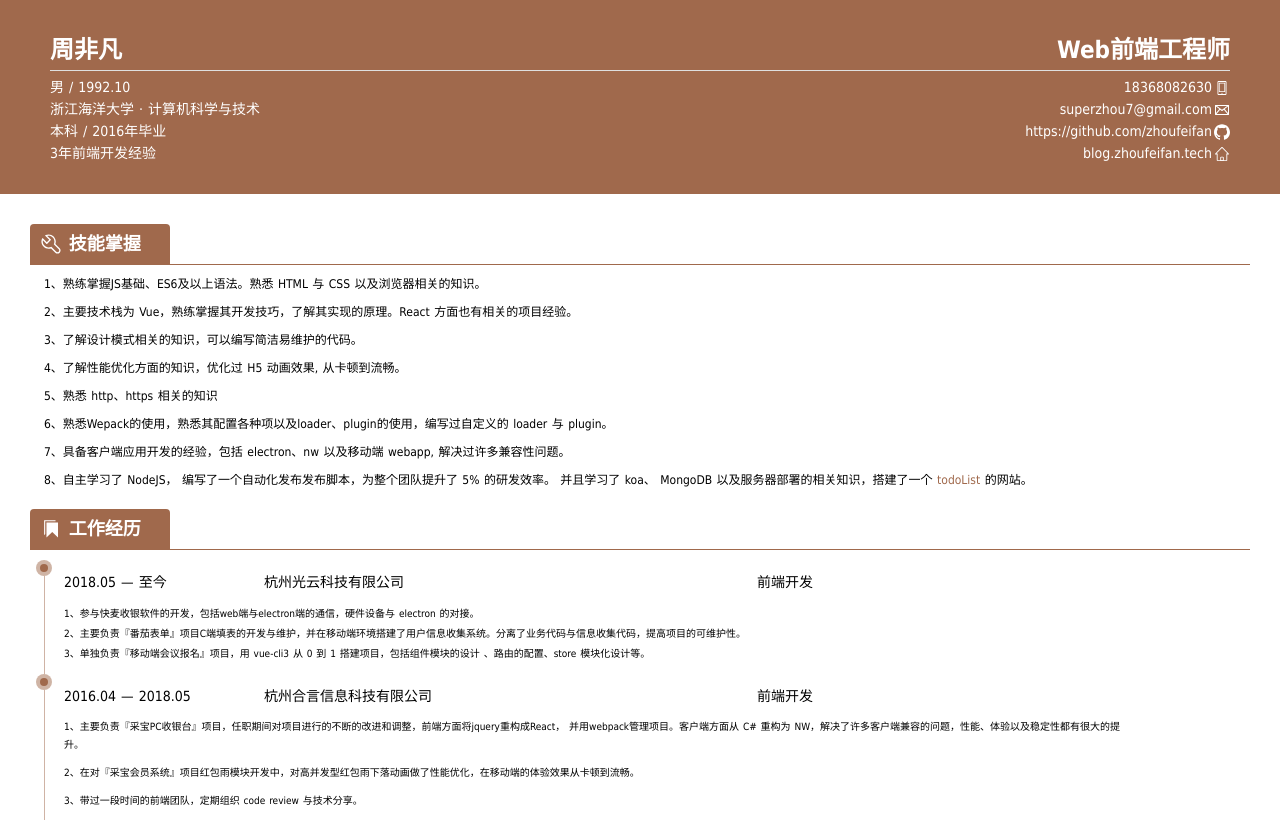
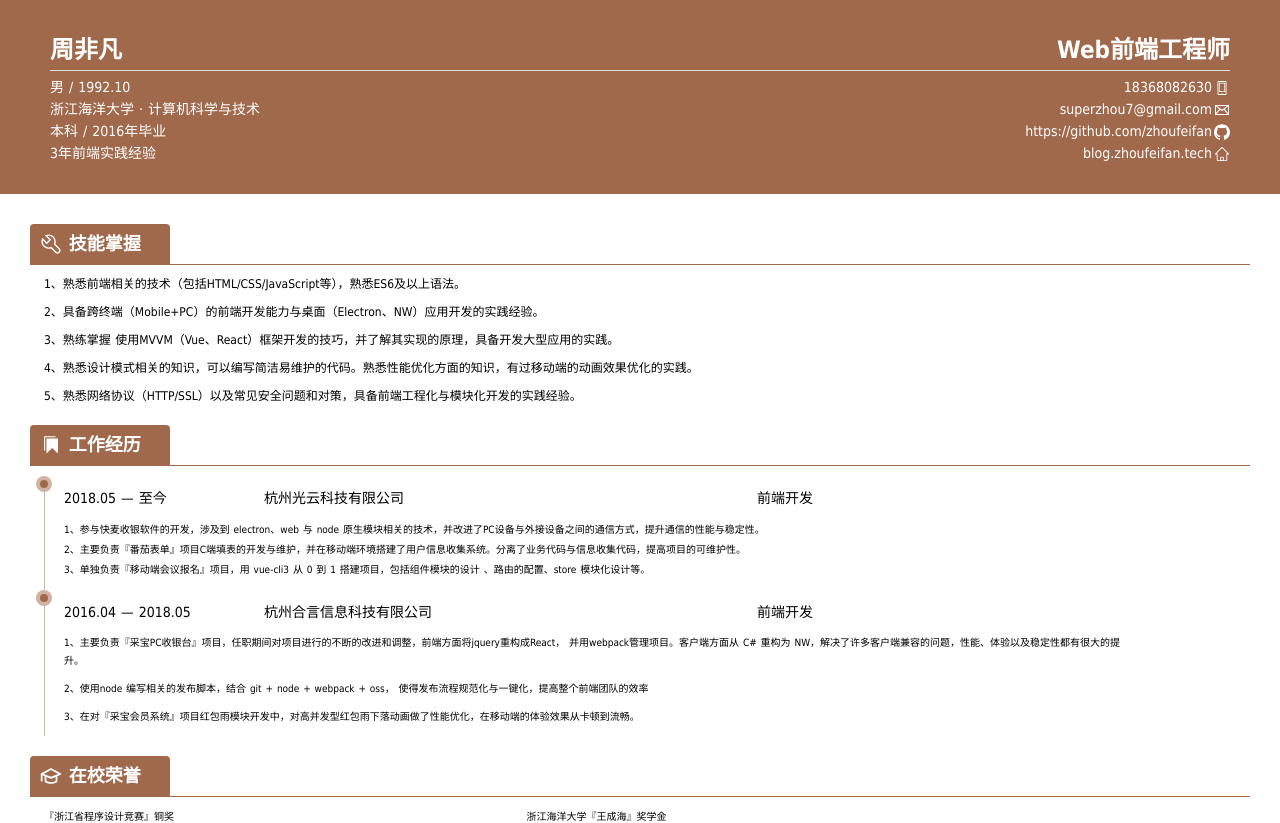
Before and after one commit to zhoufeifan/my-resume, a Nuxt app: page / in a window 1280 px wide. Shown: the top 823 px of the page. Built offline with nearby package versions, Linux system fonts and the light colour scheme; no server answers.

Commit message:
更新简历

```diff
--- a/components/Header.vue
+++ b/components/Header.vue
@@ -15,7 +15,7 @@
                         <li>男 / 1992.10</li>
                         <li>浙江海洋大学 · 计算机科学与技术</li>
                         <li>本科 / 2016年毕业</li>
-                        <li>3年前端开发经验</li>
+                        <li>3年前端实践经验</li>
                     </ul>
                 </div>
                 <div class="personal-contact">
--- a/components/SkillManages.vue
+++ b/components/SkillManages.vue
@@ -1,29 +1,19 @@
 <template>
   <div class="containers">
     <p class="content">
-      1、熟练掌握JS基础、ES6及以上语法。熟悉 HTML 与 CSS 以及浏览器相关的知识。
+      1、熟悉前端相关的技术（包括HTML/CSS/JavaScript等），熟悉ES6及以上语法。
     </p>
     <p class="content">
-      2、主要技术栈为 Vue，熟练掌握其开发技巧，了解其实现的原理。React 方面也有相关的项目经验。
+      2、具备跨终端（Mobile+PC）的前端开发能力与桌面（Electron、NW）应用开发的实践经验。
     </p>
     <p class="content">
-      3、了解设计模式相关的知识，可以编写简洁易维护的代码。
+      3、熟练掌握 使用MVVM（Vue、React）框架开发的技巧，并了解其实现的原理，具备开发大型应用的实践。
     </p>
     <p class="content">
-      4、了解性能优化方面的知识，优化过 H5 动画效果, 从卡顿到流畅。
+      4、熟悉设计模式相关的知识，可以编写简洁易维护的代码。熟悉性能优化方面的知识，有过移动端的动画效果优化的实践。
     </p>
     <p class="content">
-      5、熟悉 http、https 相关的知识
-    </p>
-    <p class="content">
-      6、熟悉Wepack的使用，熟悉其配置各种项以及loader、plugin的使用，编写过自定义的 loader 与 plugin。
-    </p>
-    <p class="content">
-      7、具备客户端应用开发的经验，包括 electron、nw 以及移动端 webapp, 解决过许多兼容性问题。
-    </p>
-    <p class="content">
-      8、自主学习了 NodeJS， 编写了一个自动化发布发布脚本，为整个团队提升了 5% 的研发效率。
-      并且学习了 koa、 MongoDB 以及服务器部署的相关知识，搭建了一个 <a href="http://todolist.zhoufeifan.tech/dist/index.html#/">todoList</a> 的网站。
+      5、熟悉网络协议（HTTP/SSL）以及常见安全问题和对策，具备前端工程化与模块化开发的实践经验。
     </p>
   </div>
 </template>
--- a/pages/index.vue
+++ b/pages/index.vue
@@ -13,7 +13,7 @@
             <DraftItem>
               <CareerTitle time="2018.05 — 至今" company="杭州光云科技有限公司" job="前端开发"></CareerTitle>
               <p class="work-content">
-                1、参与快麦收银软件的开发，包括web端与electron端的通信，硬件设备与 electron 的对接。<br>
+                1、参与快麦收银软件的开发，涉及到 electron、web 与 node 原生模块相关的技术，并改进了PC设备与外接设备之间的通信方式，提升通信的性能与稳定性。<br>
                 2、主要负责『番茄表单』项目C端填表的开发与维护，并在移动端环境搭建了用户信息收集系统。分离了业务代码与信息收集代码，提高项目的可维护性。<br>
                 3、单独负责『移动端会议报名』项目，用 vue-cli3 从 0 到 1 搭建项目，包括组件模块的设计 、路由的配置、store 模块化设计等。<br>
               </p>
@@ -27,8 +27,8 @@
                   1、主要负责『采宝PC收银台』项目，任职期间对项目进行的不断的改进和调整，前端方面将jquery重构成React，
                   并用webpack管理项目。客户端方面从 C# 重构为 NW，解决了许多客户端兼容的问题，性能、体验以及稳定性都有很大的提升。
                 </p>
-                <p>2、在对『采宝会员系统』项目红包雨模块开发中，对高并发型红包雨下落动画做了性能优化，在移动端的体验效果从卡顿到流畅。</p>
-                <p>3、带过一段时间的前端团队，定期组织 code review 与技术分享。</p>
+                <p>2、使用node 编写相关的发布脚本，结合 git + node + webpack + oss， 使得发布流程规范化与一键化，提高整个前端团队的效率</p>
+                <p>3、在对『采宝会员系统』项目红包雨模块开发中，对高并发型红包雨下落动画做了性能优化，在移动端的体验效果从卡顿到流畅。</p>
               </div>
             </DraftItem>
           </div>
```
